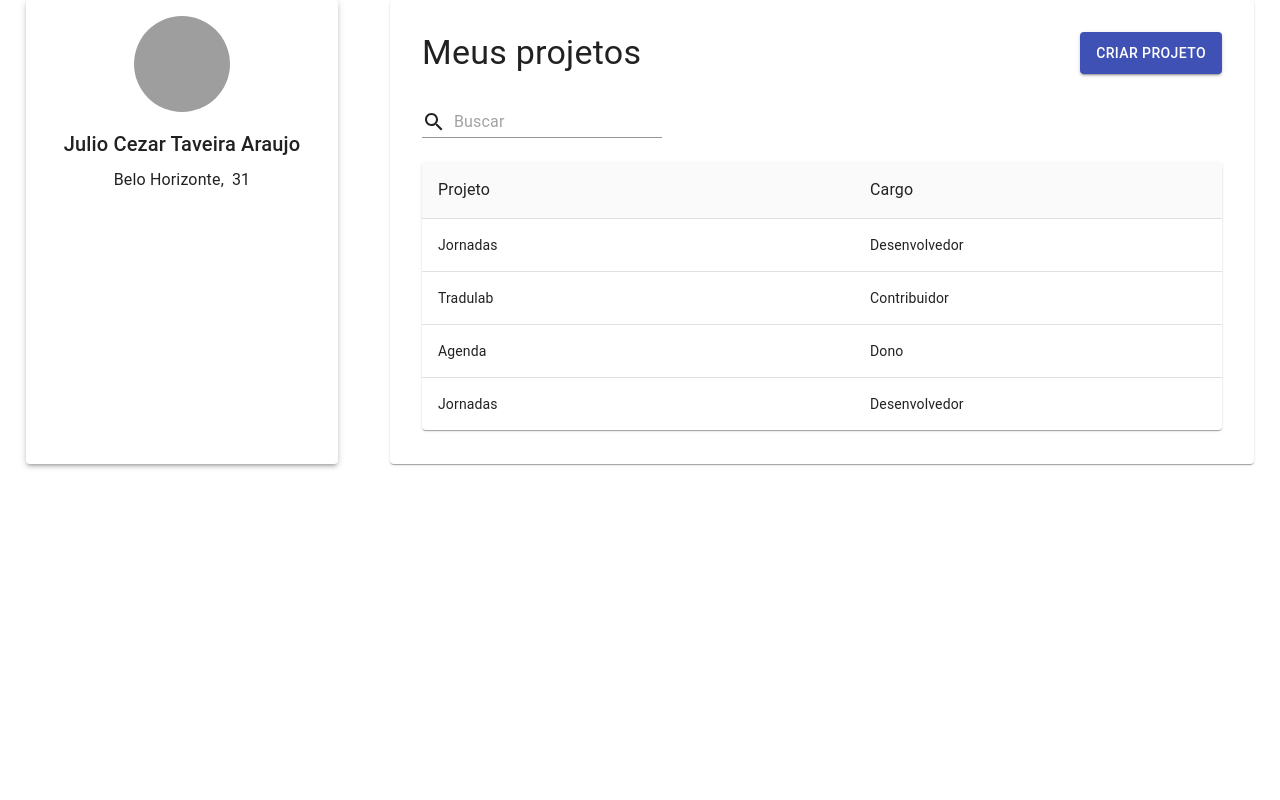
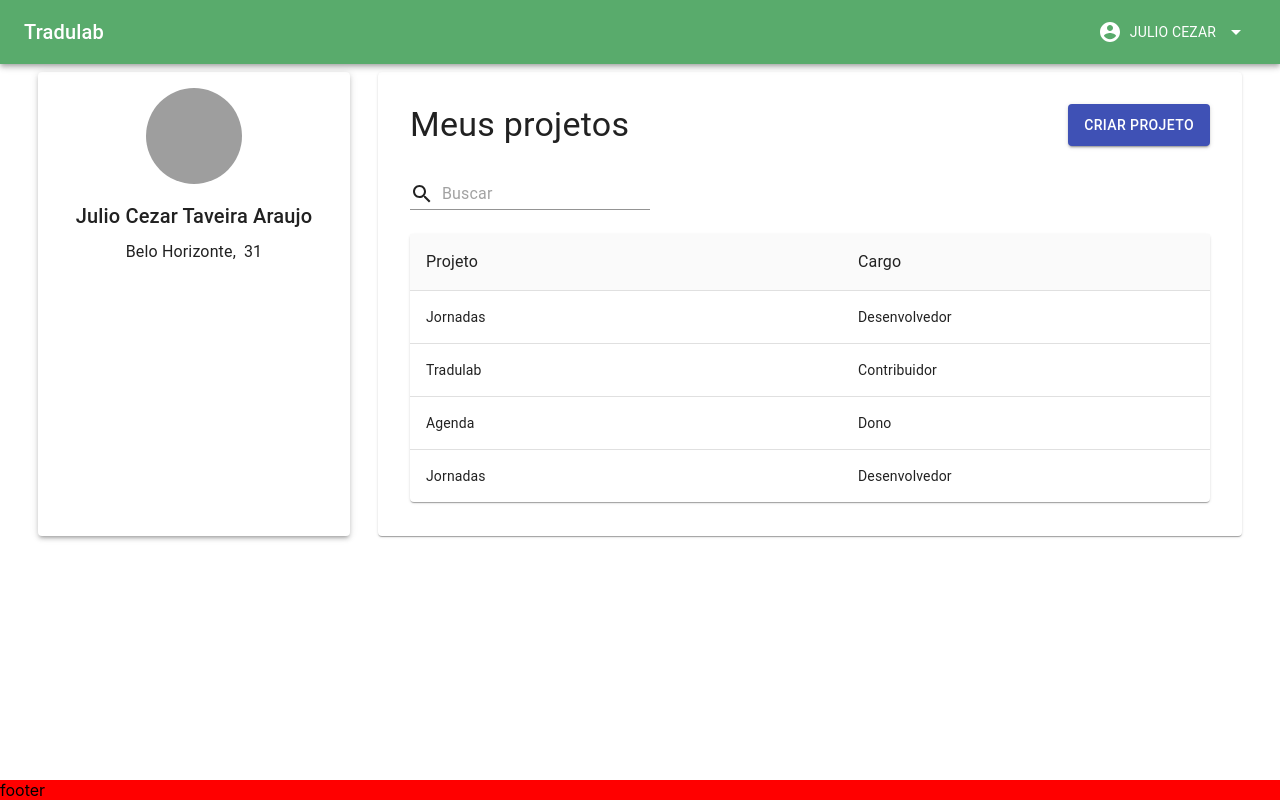
Before and after one commit to ditointernet/tradulab, a React (Create React App) app in the folder packages/web/: page / in a window 1280 px wide. Built offline with nearby package versions, Linux system fonts and the light colour scheme; grey boxes are pictures that could not be loaded; what apollo-upload-client would draw is missing.

Commit message:
Rebase and fix components names

```diff
--- a/packages/web/src/App.tsx
+++ b/packages/web/src/App.tsx
@@ -8,7 +8,7 @@ import {
 } from '@apollo/client';
 import { createUploadLink } from 'apollo-upload-client';
 
-import { Home, CardProfileContainer } from './containers';
+import { TradulabLayout, ProfileCardContainer } from './containers';
 import MyProjectsContainer from './MyProjectsContainer';
 
 const uploadLink = createUploadLink({
@@ -41,10 +41,12 @@ const client = new ApolloClient({
 function App() {
   return (
     <ApolloProvider client={client}>
-      <div style={{ display: 'flex', justifyContent: 'space-around' }}>
-        <CardProfileContainer />
-        <MyProjectsContainer />
-      </div>
+      <TradulabLayout>
+        <div style={{ display: 'flex', justifyContent: 'space-around' }}>
+          <ProfileCardContainer />
+          <MyProjectsContainer />
+        </div>
+      </TradulabLayout>
     </ApolloProvider>
   );
 }
--- a/packages/web/src/components/CardProfile.tsx
+++ b/packages/web/src/components/ProfileCard.tsx
@@ -28,7 +28,7 @@ const useStyles = makeStyles((theme: Theme) =>
   }),
 );
 
-interface ICardProfileProps {
+interface IProfileCardProps {
   username: string;
   city: string;
   age: string;
@@ -36,7 +36,7 @@ interface ICardProfileProps {
 }
 
 
-const CardProfile: React.FC<ICardProfileProps> = ({
+const ProfileCard: React.FC<IProfileCardProps> = ({
   username,
   city,
   age,
@@ -68,4 +68,4 @@ const CardProfile: React.FC<ICardProfileProps> = ({
   );
 };
 
-export default CardProfile;
+export default ProfileCard;
--- a/packages/web/src/containers/CardProfileContainer.tsx
+++ b/packages/web/src/containers/ProfileCardContainer.tsx
@@ -1,8 +1,8 @@
 import React from 'react';
 
-import CardProfile from '../components/CardProfile';
+import ProfileCard from '../components/ProfileCard';
 
-const CardProfileContainer: React.FC = () => {
+const ProfileCardContainer: React.FC = () => {
   const userInfos = {
     username: 'Julio Cezar Taveira Araujo',
     city: 'Belo Horizonte',
@@ -11,7 +11,7 @@ const CardProfileContainer: React.FC = () => {
   };
 
   return (
-    <CardProfile
+    <ProfileCard
       username={userInfos.username}
       city={userInfos.city}
       age={userInfos.age}
@@ -20,4 +20,4 @@ const CardProfileContainer: React.FC = () => {
   );
 };
 
-export default CardProfileContainer;
+export default ProfileCardContainer;
--- a/packages/web/src/containers/index.tsx
+++ b/packages/web/src/containers/index.tsx
@@ -1,3 +1,3 @@
-export { default as Home } from './Home';
+export { default as TradulabLayout } from './TradulabLayout';
 export { default as NavBarContainer } from './NavBarContainer';
-export { default as CardProfileContainer } from './CardProfileContainer';
+export { default as ProfileCardContainer } from './ProfileCardContainer';
```
Also changed, not shown: packages/web/src/containers/TradulabLayout.tsx (renamed from packages/web/src/containers/Home.tsx).
